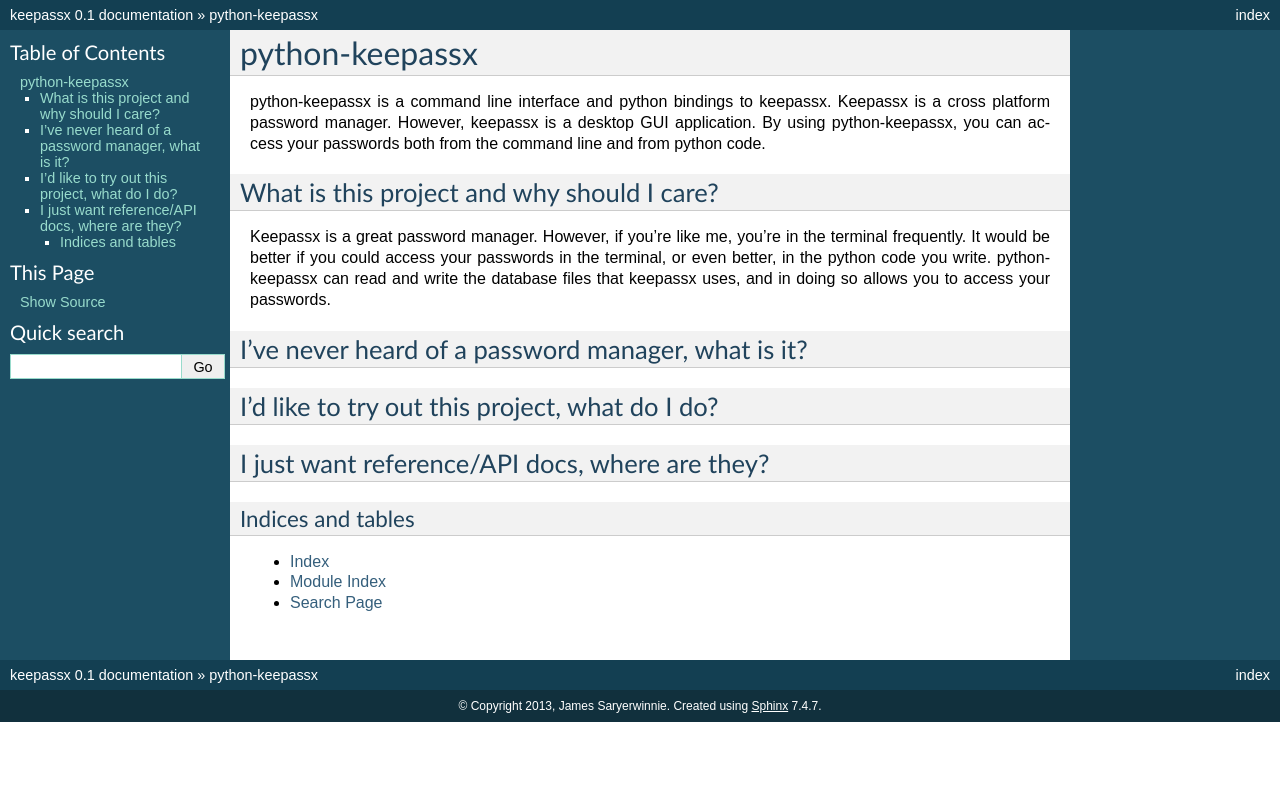
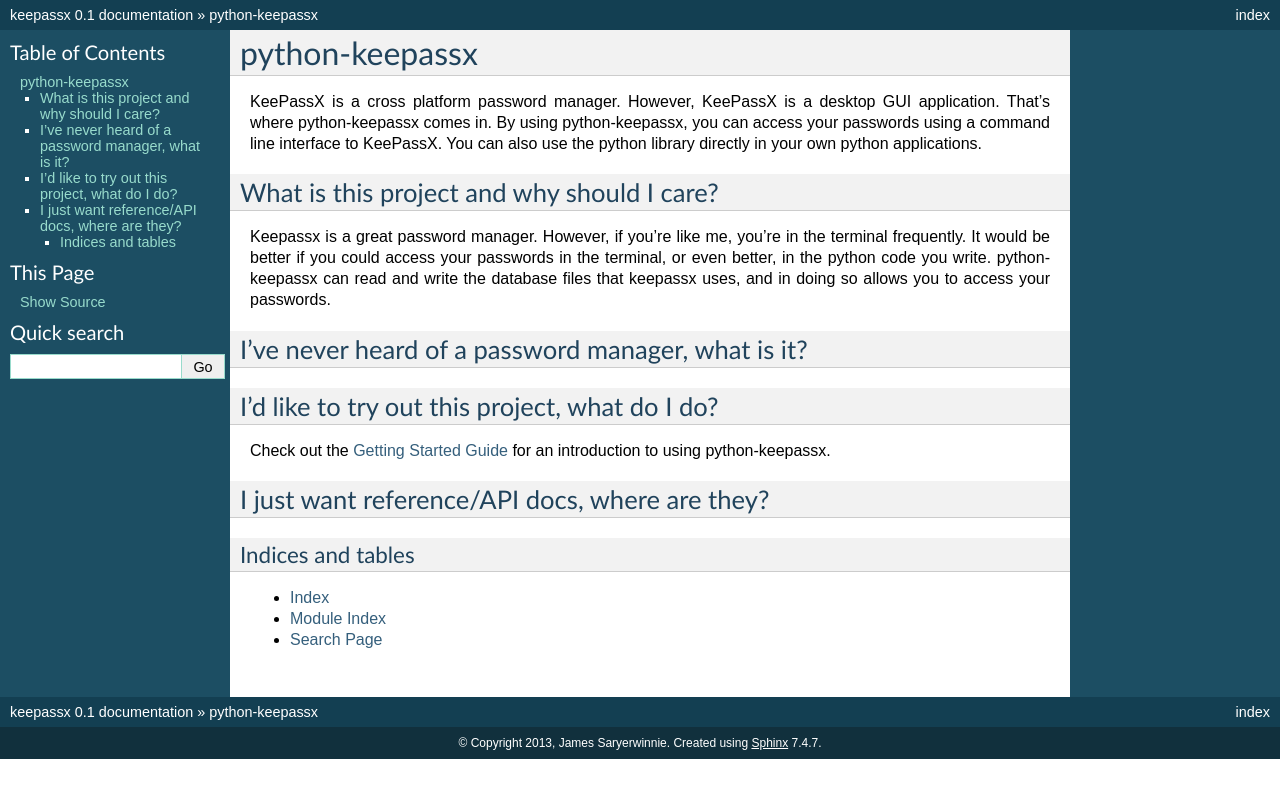
Before and after one commit to jamesls/python-keepassx, a Sphinx documentation site: the page built from docs/index.rst, in a window 1280 px wide. Shown: the top 798 px of the page. Built offline with Sphinx 7.4.7, drawn with Linux system fonts in a browser that asks for light colours.

Commit message:
Add getting started guide skeleton.
Not complete, and still a lot more to do.

```diff
--- a/docs/index.rst
+++ b/docs/index.rst
@@ -7,10 +7,10 @@
 python-keepassx
 ===============
 
-python-keepassx is a command line interface and python bindings to keepassx.
-Keepassx is a cross platform password manager.  However, keepassx is a desktop
-GUI application.  By using python-keepassx, you can access your passwords
-both from the command line and from python code.
+KeePassX is a cross platform password manager.  However, KeePassX is a desktop
+GUI application.  That's where python-keepassx comes in.  By using python-keepassx,
+you can access your passwords using a command line interface to KeePassX.  You can
+also use the python library directly in your own python applications.
 
 
 What is this project and why should I care?
@@ -30,6 +30,9 @@
 I'd like to try out this project, what do I do?
 -----------------------------------------------
 
+Check out the :doc:`gettingstarted` for an introduction
+to using python-keepassx.
+
 
 I just want reference/API docs, where are they?
 -----------------------------------------------
```
Also changed, not shown: docs/gettingstarted.rst (added, +36 -0 lines).
